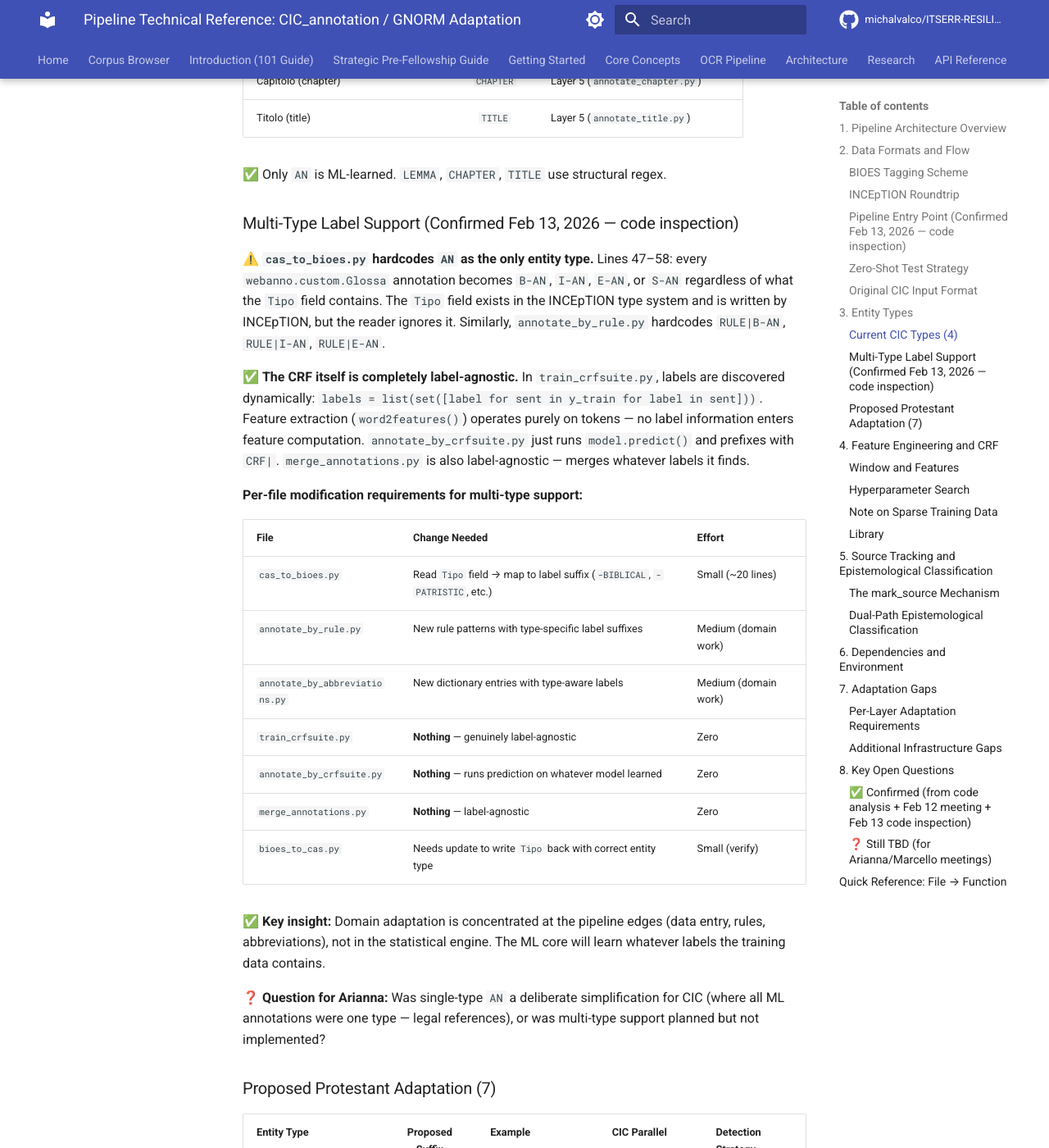
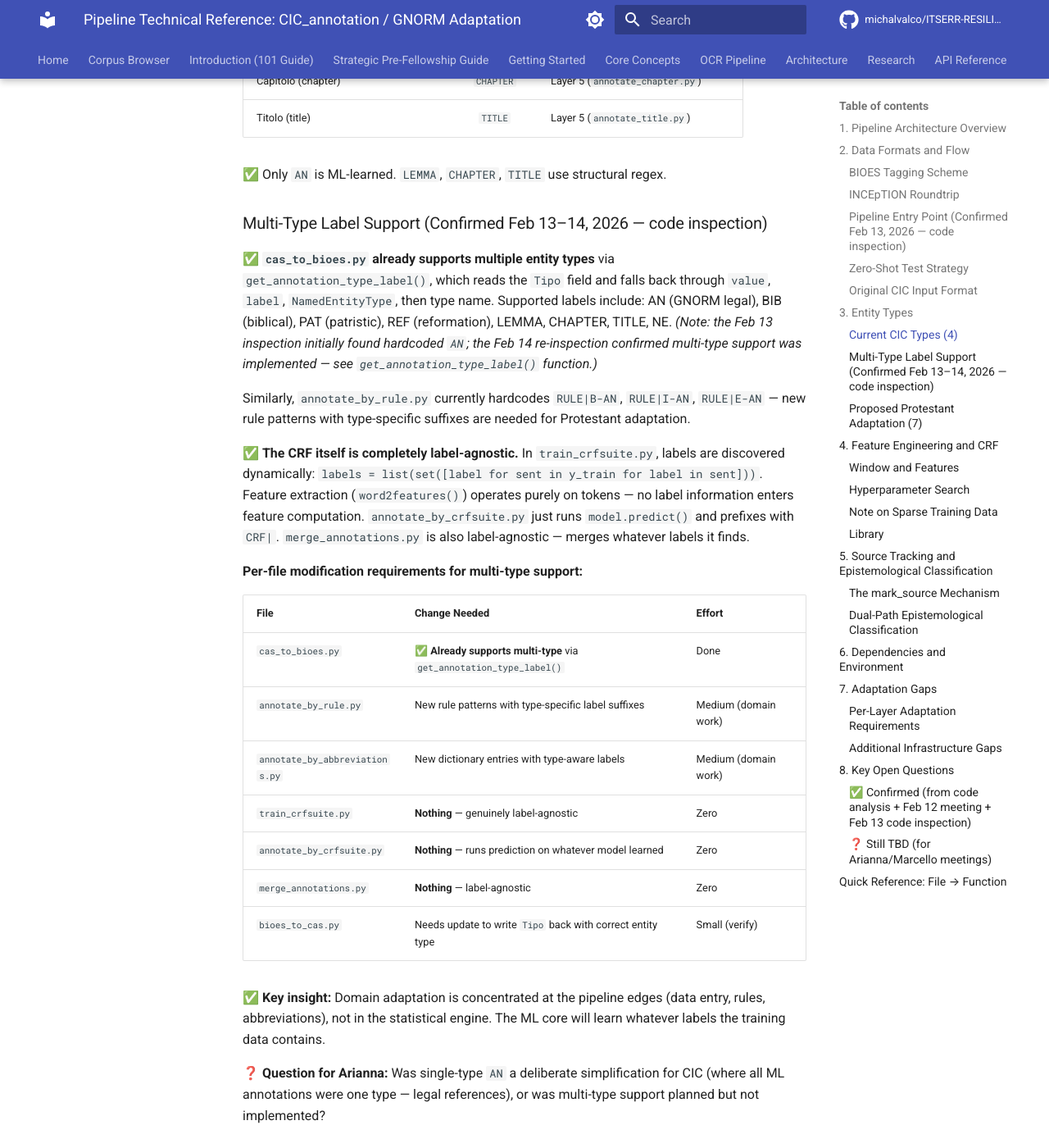
Before and after one commit to michalvalco/ITSERR-RESILIENCE-Project, an MkDocs documentation site: the page built from docs/resources/pipeline_technical_reference.md, in a window 1280 px wide and 1400 px high, scrolled down 3679 px. Shown: the whole window at 82% size. Built offline with MkDocs 1.6.1 and Material for MkDocs 9.7.7, drawn with Linux system fonts in a browser that asks for light colours; comment, search, counter and statistics services are not loaded; some of the changed text lies outside the part shown.

Commit message:
Update pipeline_technical_reference.md

```diff
--- a/docs/resources/pipeline_technical_reference.md
+++ b/docs/resources/pipeline_technical_reference.md
@@ -2,7 +2,7 @@
 
 **Purpose:** Static reference card for Claude Project PKB. Quick-lookup for any technical conversation about the annotation pipeline and its adaptation for Protestant theological texts.
 **Source:** Condensed from `CIC_annotation_Deep_Dive_Report.md` (567 lines), `workflow_diagram.md` (358 lines), `epistemic_modesty_framework.md`, and direct code inspection.
-**Last updated:** February 14, 2026 (deep read additions applied: ATON identification, tokenization warning, Talmud precedent, network scale, sparse training note)
+**Last updated:** February 14, 2026 (cross-document alignment pass: cas_to_bioes.py multi-type confirmed, FACTUAL criteria OR logic, parallel architecture, test count 413)
 
 ---
 
@@ -102,9 +102,11 @@ CIC pipeline starts from **manually transcribed DOCX** (`split_docx.py`), NOT fr
 
 ✅ Only `AN` is ML-learned. `LEMMA`, `CHAPTER`, `TITLE` use structural regex.
 
-### Multi-Type Label Support (Confirmed Feb 13, 2026 — code inspection)
+### Multi-Type Label Support (Confirmed Feb 13–14, 2026 — code inspection)
 
-⚠️ **`cas_to_bioes.py` hardcodes `AN` as the only entity type.** Lines 47–58: every `webanno.custom.Glossa` annotation becomes `B-AN`, `I-AN`, `E-AN`, or `S-AN` regardless of what the `Tipo` field contains. The `Tipo` field exists in the INCEpTION type system and is written by INCEpTION, but the reader ignores it. Similarly, `annotate_by_rule.py` hardcodes `RULE|B-AN`, `RULE|I-AN`, `RULE|E-AN`.
+✅ **`cas_to_bioes.py` already supports multiple entity types** via `get_annotation_type_label()`, which reads the `Tipo` field and falls back through `value`, `label`, `NamedEntityType`, then type name. Supported labels include: AN (GNORM legal), BIB (biblical), PAT (patristic), REF (reformation), LEMMA, CHAPTER, TITLE, NE. *(Note: the Feb 13 inspection initially found hardcoded `AN`; the Feb 14 re-inspection confirmed multi-type support was implemented — see `get_annotation_type_label()` function.)*
+
+Similarly, `annotate_by_rule.py` currently hardcodes `RULE|B-AN`, `RULE|I-AN`, `RULE|E-AN` — new rule patterns with type-specific suffixes are needed for Protestant adaptation.
 
 ✅ **The CRF itself is completely label-agnostic.** In `train_crfsuite.py`, labels are discovered dynamically: `labels = list(set([label for sent in y_train for label in sent]))`. Feature extraction (`word2features()`) operates purely on tokens — no label information enters feature computation. `annotate_by_crfsuite.py` just runs `model.predict()` and prefixes with `CRF|`. `merge_annotations.py` is also label-agnostic — merges whatever labels it finds.
 
@@ -112,7 +114,7 @@ CIC pipeline starts from **manually transcribed DOCX** (`split_docx.py`), NOT fr
 
 | File | Change Needed | Effort |
 |------|--------------|--------|
-| `cas_to_bioes.py` | Read `Tipo` field → map to label suffix (`-BIBLICAL`, `-PATRISTIC`, etc.) | Small (~20 lines) |
+| `cas_to_bioes.py` | ✅ **Already supports multi-type** via `get_annotation_type_label()` | Done |
 | `annotate_by_rule.py` | New rule patterns with type-specific label suffixes | Medium (domain work) |
 | `annotate_by_abbreviations.py` | New dictionary entries with type-aware labels | Medium (domain work) |
 | `train_crfsuite.py` | **Nothing** — genuinely label-agnostic | Zero |
@@ -262,7 +264,7 @@ for token_marginals in sentence_marginals:
 | Multilingual handling | Latin/German/Czech code-switching within documents | High | 🔧 Not started |
 | OCR error impact | Unknown error rates on 16th-c. print | ❓ | Needs empirical testing |
 | 3D visualization | Probable: **ATON Framework** (CNR ISPC, Bruno Fanini). Three.js frontend, Node.js backend, glTF/3D Tiles input, JSON config with SPARQL queries. GitHub: `phoenixbf/aton`. Also possible: 3DHOP/Nexus from CNR Visual Computing Lab. | ❓ | **Unconfirmed** — inferred from E-RIHS service listings and institutional alignment (GEM report triangulation). CHAT report suggests custom Three.js/WebGL may be more likely. Needs verification with Arianna. |
-| Multi-entity CRF | `cas_to_bioes.py` hardcodes `AN`; CRF itself is label-agnostic. Need ~20-line patch to `cas_to_bioes.py` to read `Tipo` field + new rules/abbreviations per type. See Section 3 for full per-file breakdown. | Medium | 🔧 Confirmed scope (Feb 13 code inspection) |
+| Multi-entity CRF | ✅ `cas_to_bioes.py` already supports multi-type via `get_annotation_type_label()`; CRF is label-agnostic. Remaining work: new rules/abbreviations per type. See Section 3 for full per-file breakdown. | Medium | ✅ Reader done; 🔧 rules/abbrev needed |
 
 ---
 
@@ -279,7 +281,7 @@ for token_marginals in sentence_marginals:
 - Workflow framework: Fry 2007 (Acquire → Parse → Filter → Mine → Represent → Refine → Interact)
 - **Pipeline entry point: INCEpTION ZIP only** — no raw `.txt` input path; all `annotate_*.py` scripts read via `read_cas_to_bioes()` (Feb 13)
 - **CRF is label-agnostic** — `train_crfsuite.py` discovers labels dynamically from training data; feature extraction is token-only; new labels (e.g., `B-BIBLICAL`) require zero changes to CRF code (Feb 13)
-- **`cas_to_bioes.py` hardcodes `AN`** — ignores `Tipo` field; needs ~20-line patch to support multiple entity types (Feb 13)
+- **`cas_to_bioes.py` supports multiple entity types** — `get_annotation_type_label()` reads `Tipo` field with fallback chain; supports AN, BIB, PAT, REF, LEMMA, CHAPTER, TITLE, NE (confirmed Feb 14)
 - **`merge_annotations.py` is label-agnostic** — merges whatever labels it finds, no modification needed (Feb 13)
 - **`annotate_by_rule.py` hardcodes `RULE|B-AN`** — needs new patterns with type-specific suffixes for Protestant adaptation (Feb 13)
 
@@ -312,7 +314,7 @@ for token_marginals in sentence_marginals:
 | `annotate_chapter.py` | Chapter structure detection | **HIGH** |
 | `annotate_title.py` | Title structure detection | **HIGH** |
 | `annotate_lemma.py` | Glossed lemma positioning | MODERATE |
-| `cas_to_bioes.py` | INCEpTION → BIOES | **HIGH** (hardcodes `AN`; needs multi-type patch) |
+| `cas_to_bioes.py` | INCEpTION → BIOES | LOW (✅ multi-type already supported via `get_annotation_type_label()`) |
 | `bioes_to_cas.py` | BIOES → INCEpTION (hardcoded TypeSystem) | MODERATE |
 | `merge_annotations.py` | Multi-method merge | LOW |
 | `post_process.py` | Error correction ("ff." rule) | **HIGH** |
```
